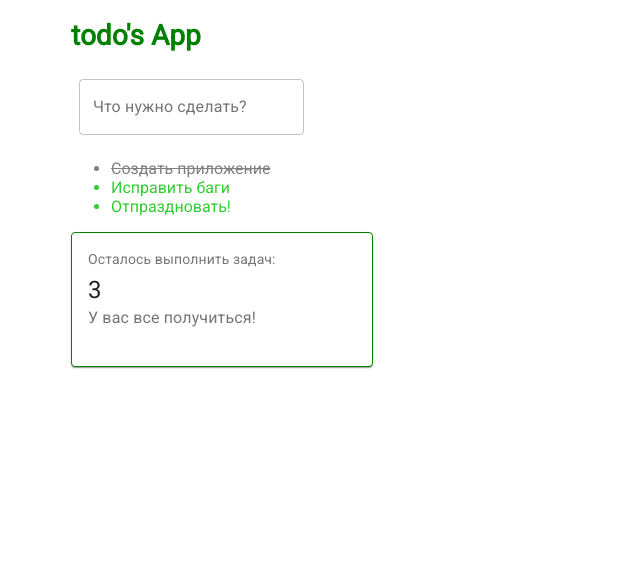
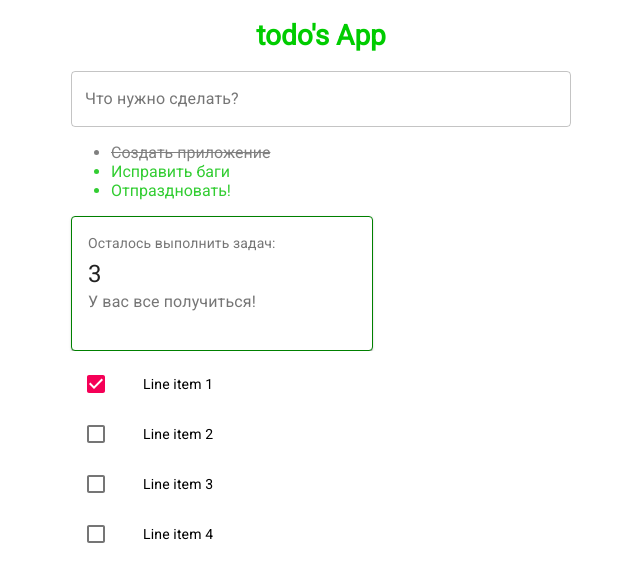
Before and after one commit to WebHeroSchool/React_todo_Shepelev, a React (Create React App) app: page / in a window 1280 px wide. Shown: the top 582 px of the page, without its empty margins (319-959 px from the left). Built offline with nearby package versions, Linux system fonts and the light colour scheme.

Commit message:
дрбавил компонент со списком из material ui

```diff
--- a/src/components/App/App.js
+++ b/src/components/App/App.js
@@ -3,6 +3,7 @@ import InputItem from '../InputItem/InputItem';
 import ItemList from '../ItemList/ItemList';
 import Footer from '../Footer/Footer';
 import styles from './App.module.css';
+import CheckboxList from '../Recept/Recept';
 
 const taskCount = 3;
 const importantTask = [
@@ -28,6 +29,7 @@ const App = () => (<div className = { styles.container }>
   <InputItem />
   <ItemList todoItem = {importantTask}/>
   <Footer count = {taskCount} />
+  <CheckboxList/>
 </div>)
 
 export default App
--- a/src/components/App/App.module.css
+++ b/src/components/App/App.module.css
@@ -6,5 +6,6 @@
 .title{
   font-weight: bold;
   font-size: 28px;
-  color: green;
+  color: #00CC00;
+  text-align-last: center;
 }
--- a/src/components/InputItem/InputItem.js
+++ b/src/components/InputItem/InputItem.js
@@ -5,8 +5,9 @@ import TextField from '@material-ui/core/TextField';
 const useStyles = makeStyles((theme) => ({
   root: {
     '& > *': {
-      margin: theme.spacing(1),
-      width: '25ch',
+      margin: theme.spacing(0),
+      width: '500px',
+      borderColor: 'green',
     },
   },
 }));
--- /dev/null
+++ b/src/components/Recept/Recept.js
@@ -0,0 +1,62 @@
+import React from 'react';
+import { makeStyles } from '@material-ui/core/styles';
+import List from '@material-ui/core/List';
+import ListItem from '@material-ui/core/ListItem';
+import ListItemIcon from '@material-ui/core/ListItemIcon';
+import ListItemSecondaryAction from '@material-ui/core/ListItemSecondaryAction';
+import ListItemText from '@material-ui/core/ListItemText';
+import Checkbox from '@material-ui/core/Checkbox';
+import IconButton from '@material-ui/core/IconButton';
+
+const useStyles = makeStyles((theme) => ({
+  root: {
+    width: '100%',
+    maxWidth: 360,
+    backgroundColor: theme.palette.background.paper,
+  },
+}));
+
+export default function CheckboxList() {
+  const classes = useStyles();
+  const [checked, setChecked] = React.useState([0]);
+
+  const handleToggle = (value) => () => {
+    const currentIndex = checked.indexOf(value);
+    const newChecked = [...checked];
+
+    if (currentIndex === -1) {
+      newChecked.push(value);
+    } else {
+      newChecked.splice(currentIndex, 1);
+    }
+
+    setChecked(newChecked);
+  };
+
+  return (
+    <List className={classes.root}>
+      {[0, 1, 2, 3].map((value) => {
+        const labelId = `checkbox-list-label-${value}`;
+
+        return (
+          <ListItem key={value} role={undefined} dense button onClick={handleToggle(value)}>
+            <ListItemIcon>
+              <Checkbox
+                edge="start"
+                checked={checked.indexOf(value) !== -1}
+                tabIndex={-1}
+                disableRipple
+                inputProps={{ 'aria-labelledby': labelId }}
+              />
+            </ListItemIcon>
+            <ListItemText id={labelId} primary={`Line item ${value + 1}`} />
+            <ListItemSecondaryAction>
+              <IconButton edge="end" aria-label="comments">
+              </IconButton>
+            </ListItemSecondaryAction>
+          </ListItem>
+        );
+      })}
+    </List>
+  );
+}
```
Also changed, not shown: 1 other file (tests, documents, lock files or other folders).
